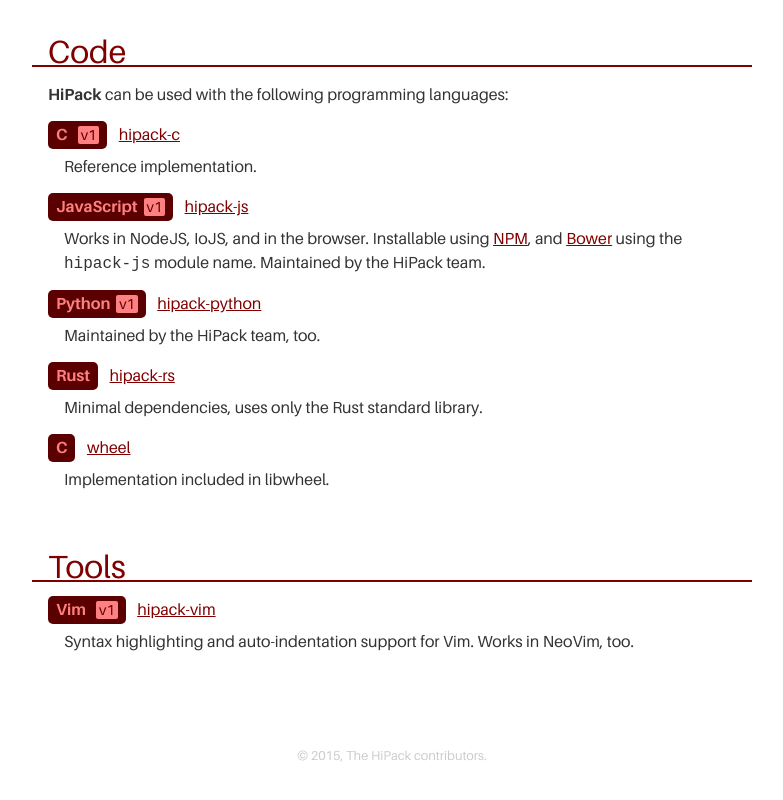
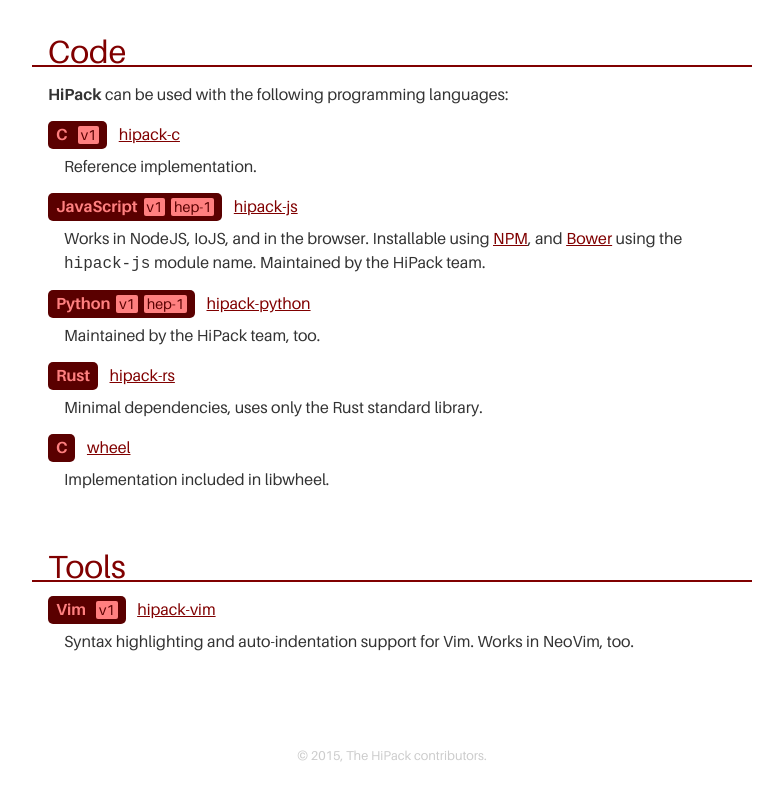
Before and after one commit to aperezdc/hipack, a plain HTML site: page index.html in a window 1280 px wide. Shown: the part 1432-2232 px from the top of the page, without its empty margins (248-1031 px from the left). Drawn offline with Linux system fonts and the light colour scheme.

Commit message:
Add HEP-1 tags to hipack-js and hipack-python

```diff
--- a/index.html
+++ b/index.html
@@ -220,7 +220,7 @@
 				<span>Reference implementation.</span>
 			</dd>
 
-			<dt>JavaScript <span class="tag">v1</a></dt>
+			<dt>JavaScript <span class="tag">v1</span> <span class="tag">hep-1</span></dt>
 			<dd>
 				<a href="https://github.com/aperezdc/hipack-js">hipack-js</a>
 				<span>Works in NodeJS, IoJS, and in the browser. Installable
@@ -230,7 +230,7 @@
 					Maintained by the HiPack team.</span>
 			</dd>
 
-			<dt>Python <span class="tag">v1</a></dt>
+			<dt>Python <span class="tag">v1</span> <span class="tag">hep-1</span></dt>
 			<dd>
 				<a href="https://github.com/aperezdc/hipack-python">hipack-python</a>
 				<span>Maintained by the HiPack team, too.</span>
```
